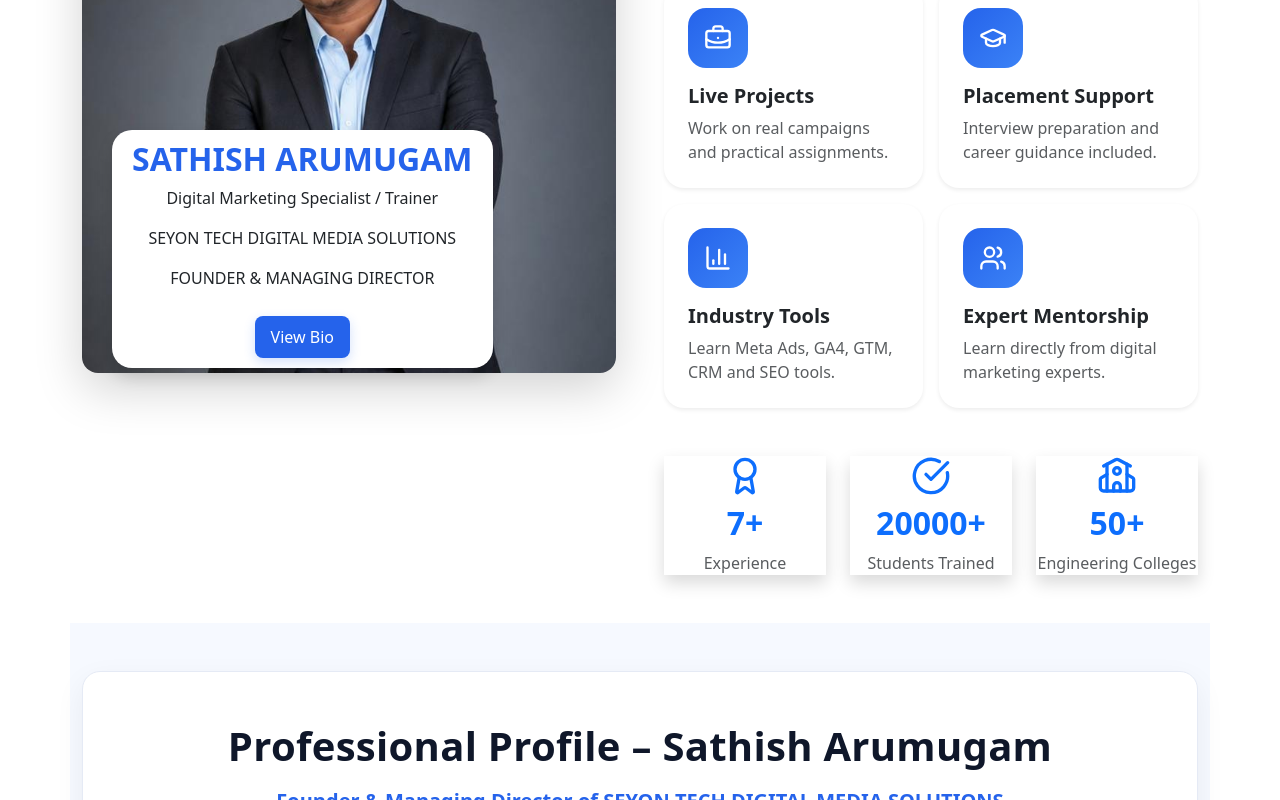
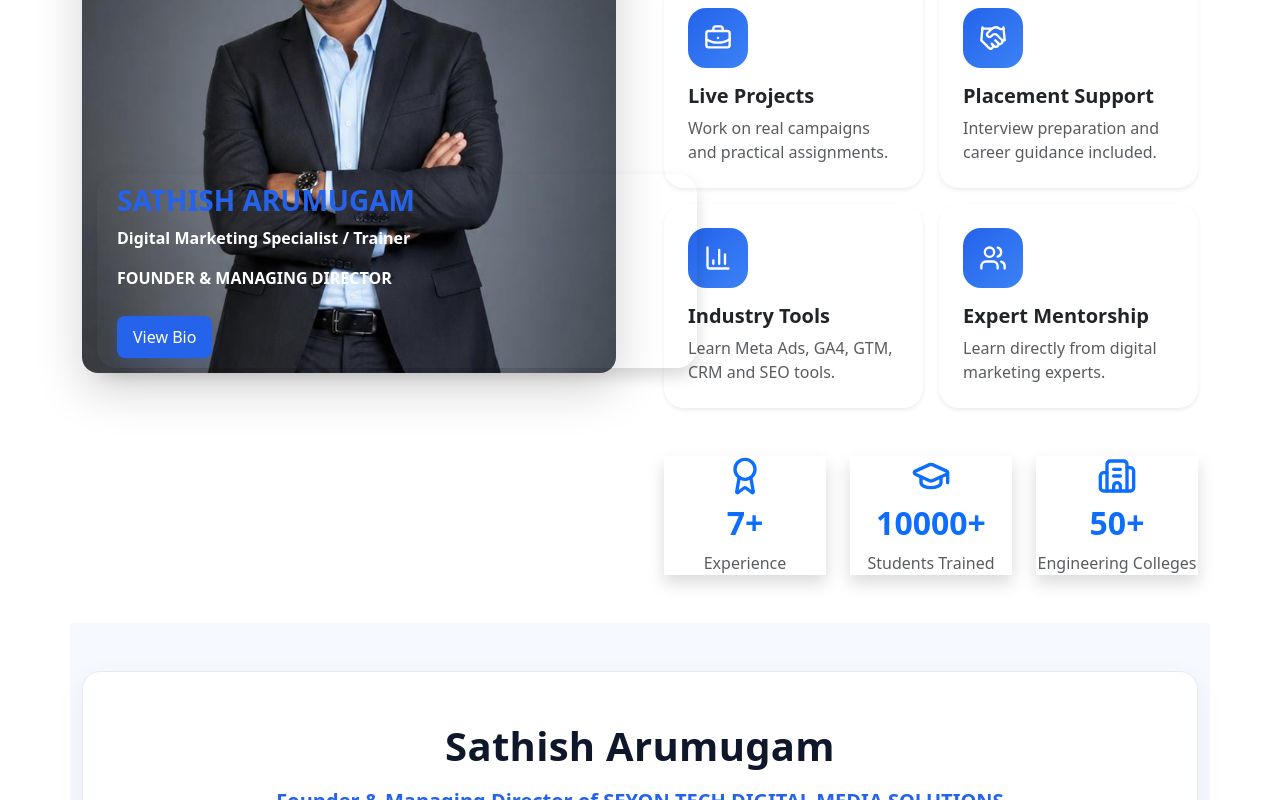
Before and after one commit to seyontechmedia/seyon-digitalmarketing, a React (Vite) app: page /founder-bio in a window 1280 px wide. Shown: the part 1340-2140 px from the top of the page. Built offline with nearby package versions, Linux system fonts and the light colour scheme.

Commit message:
updated bio

```diff
--- a/src/App.css
+++ b/src/App.css
@@ -180,20 +180,24 @@ body {
   position: absolute;
 
   bottom: 5px;
-  left: 30px;
+  left: 15px;
 
-  background: white;
+  width: 600px;
+
+
+  background: none;
 
   padding: 10px 20px;
 
   border-radius: 20px;
 
-  text-align: center;
+  text-align: left;
 }
 
 .experience-card h2 {
   color: #2563eb;
   font-weight: 700;
+  font-size: 28px;
 }
 
 .about-tag {
--- a/src/components/About.jsx
+++ b/src/components/About.jsx
@@ -3,9 +3,10 @@ import {
   GraduationCap,
   BarChart3,
   Users,
-  School,
-  Award,
-  CheckCircle
+  Building2,
+  BadgeCheck,
+  Handshake,
+  AwardIcon,
 } from "lucide-react";
 
 import { Link } from "react-router-dom";
@@ -33,11 +34,10 @@ const About = () => {
 
                 <h2>SATHISH ARUMUGAM</h2>
 
-                <p>Digital Marketing Specialist / Trainer</p>
+                <p style={{ color: 'white', fontWeight: 'bold', textAlign: 'left' }}>Digital Marketing Specialist / Trainer </p>
 
-                <p>SEYON TECH DIGITAL MEDIA SOLUTIONS</p>
 
-                <p>FOUNDER & MANAGING DIRECTOR</p>
+                <p style={{ color: 'white', fontWeight: 'bold', textAlign: 'left' }}>FOUNDER & MANAGING DIRECTOR</p>
 
                 {/* Button */}
                 <Link to="/founder-bio">
@@ -109,7 +109,7 @@ const About = () => {
                 <div className="about-feature shadow-sm">
 
                   <div className="feature-icon">
-                    <GraduationCap size={28} />
+                    <Handshake size={28} />
                   </div>
 
                   <h5 className="fw-bold mt-3">
@@ -172,7 +172,7 @@ const About = () => {
               {/* Experience */}
               <div className="col-4">
                 <div className="stats-card shadow">
-                  <Award size={40} className="text-primary mb-2" />
+                  <AwardIcon size={40} className="text-primary mb-2" />
                   <h2 className="fw-bold text-primary">7+</h2>
                   <p className="text-muted mb-0">Experience</p>
                 </div>
@@ -181,8 +181,8 @@ const About = () => {
               {/* Students Trained */}
               <div className="col-4">
                 <div className="stats-card shadow">
-                  <CheckCircle size={40} className="text-primary mb-2" />
-                  <h2 className="fw-bold text-primary">20000+</h2>
+                  <GraduationCap size={40} className="text-primary mb-2" />
+                  <h2 className="fw-bold text-primary">10000+</h2>
                   <p className="text-muted mb-0">Students Trained</p>
                 </div>
               </div>
@@ -190,7 +190,7 @@ const About = () => {
               {/* Engineering Colleges */}
               <div className="col-4">
                 <div className="stats-card shadow">
-                  <School size={40} className="text-primary mb-2" />
+                  <Building2 size={40} className="text-primary mb-2" />
                   <h2 className="fw-bold text-primary">50+</h2>
                   <p className="text-muted mb-0">Engineering Colleges</p>
                 </div>
--- a/src/components/Hero.jsx
+++ b/src/components/Hero.jsx
@@ -6,7 +6,7 @@ const Hero = () => {
     >
       <div className="container text-center">
         <h1 className="display-2 fw-bold">
-          Master Digital Marketing
+          Master AI Digital Marketing
         </h1>
 
         <p className="lead mt-4">
--- a/src/components/WhoShouldLearn.jsx
+++ b/src/components/WhoShouldLearn.jsx
@@ -1,10 +1,11 @@
 import {
   GraduationCap,
   Briefcase,
-  TrendingUp,
+
   UserPlus,
   Laptop,
   Store,
+  User,
 } from "lucide-react";
 
 const WhoShouldLearn = () => {
@@ -65,7 +66,7 @@ const WhoShouldLearn = () => {
           <div className="col-lg-4 col-md-6">
             <div className="who-card shadow-sm">
 
-              <TrendingUp size={38} className="who-icon" />
+              <User size={38} className="who-icon" />
 
               <h4>Freelancers</h4>
               <p>
--- a/src/pages/FounderBio.jsx
+++ b/src/pages/FounderBio.jsx
@@ -22,7 +22,7 @@ export default function FounderBio() {
       {/* HERO CARD */}
       <div className="bio-hero-card text-center mb-5">
         <h1 className="fw-bold">
-          Professional Profile – Sathish Arumugam
+          Sathish Arumugam
         </h1>
 
         <p className="lead mt-3">
```
